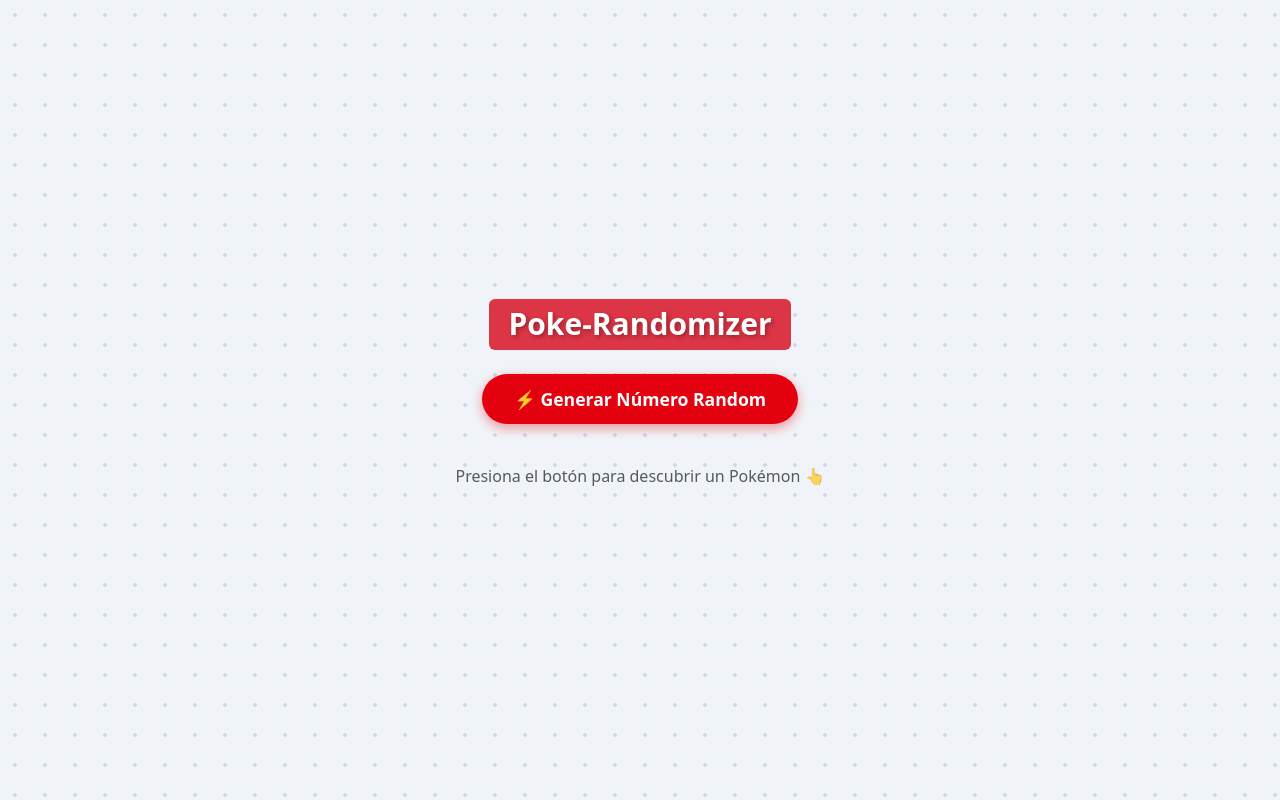
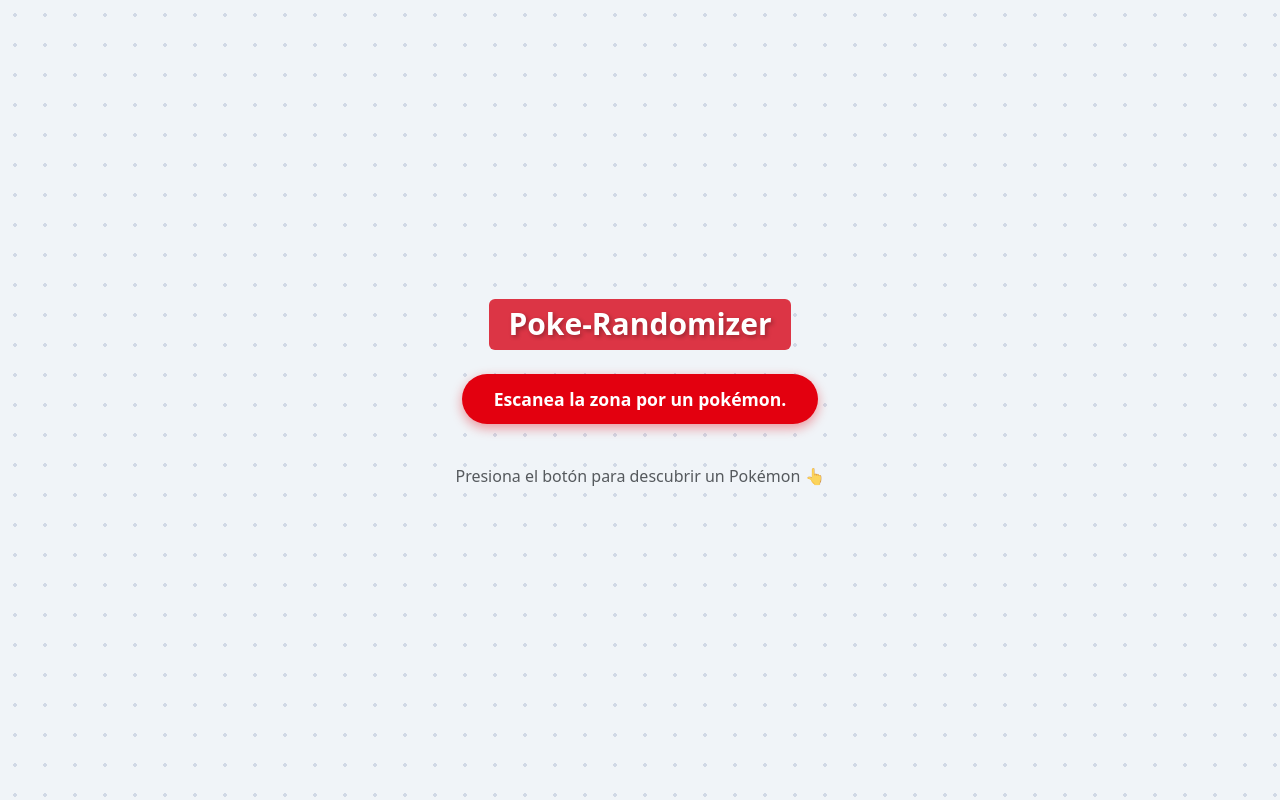
Before and after one commit to Mackelf/Talento-digital, a plain HTML site: page index.html in a window 1280 px wide. Drawn offline with nearby package versions, Linux system fonts and the light colour scheme.

```diff
--- a/index.html
+++ b/index.html
@@ -188,7 +188,7 @@
       </h1>
 
       <button class="btn btn-generar mb-4" @click="generarRandom">
-        ⚡ Generar Número Random
+        Escanea la zona por un pokémon.
       </button>
 
       <!-- Card Pokéball -->
@@ -252,6 +252,7 @@
           reproducirCry() {
             const audio = this.$refs.audioCry;
             audio.currentTime = 0;
+            audio.volume = 0.3;
             audio.play();
             this.reproduciendo = true;
             audio.onended = () => {
```
